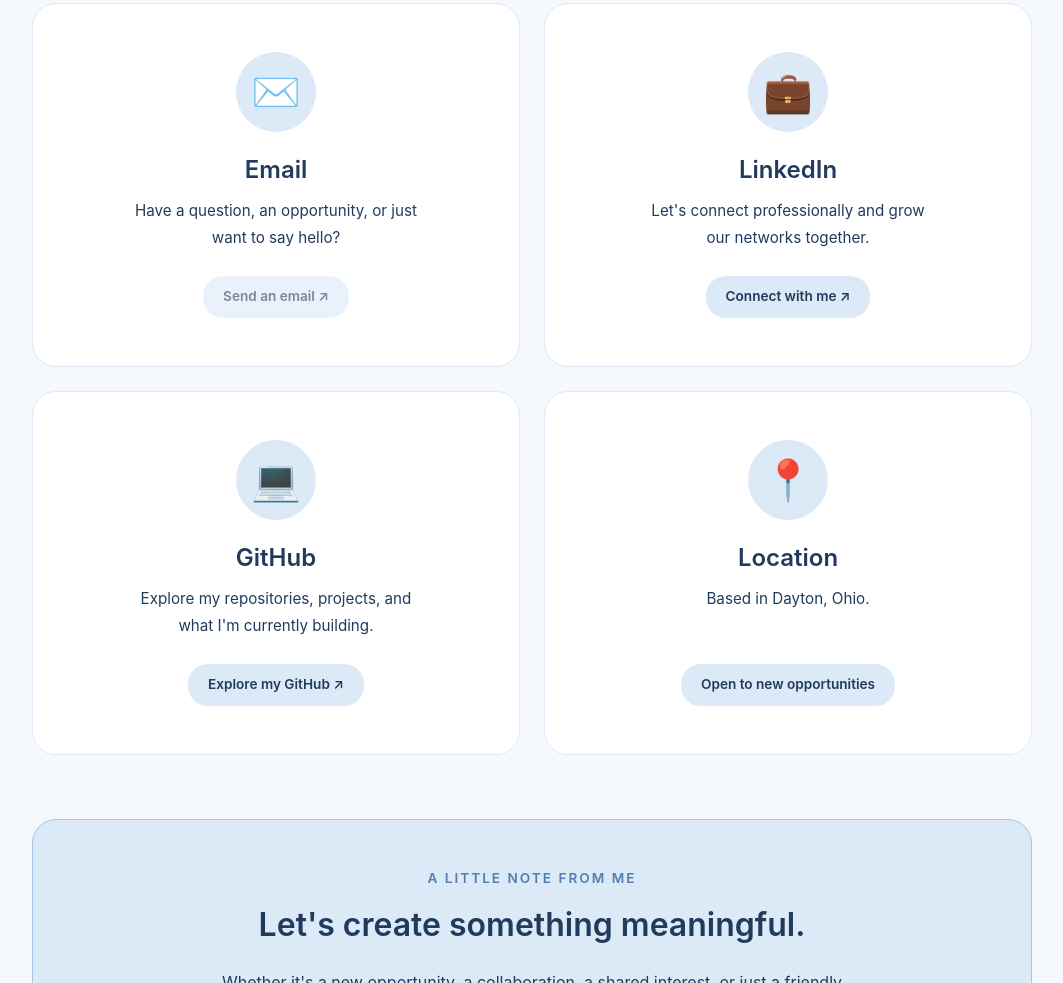
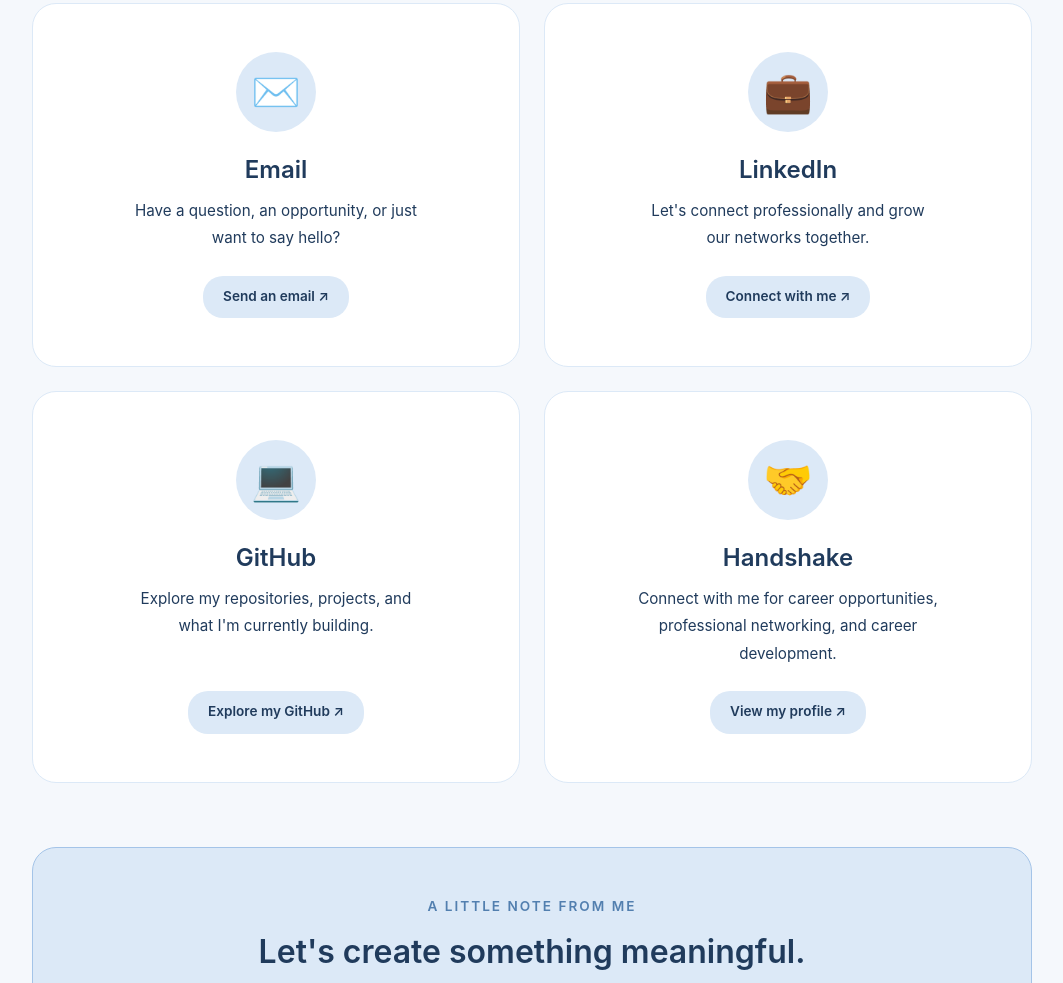
Before and after one commit to kkoppin001/kkoppin001.github.io, a plain HTML site: page contact.html in a window 1280 px wide. Shown: the part 398-1381 px from the top of the page, without its empty margins (108-1171 px from the left). Drawn offline with Linux system fonts and the light colour scheme.

Commit message:
updated contact

```diff
--- a/contact.html
+++ b/contact.html
@@ -4,7 +4,7 @@
     <meta charset="UTF-8">
     <meta name="viewport" content="width=device-width, initial-scale=1.0">
 
-    <meta name="description" content="Connect with Kalli Koppin for professional opportunities, collaborations, and more.">
+    <meta name="description" content="Connect with Kalli Koppin for professional opportunities, collaborations, and networking.">
 
     <title>Kalli Koppin | Contact</title>
 
@@ -16,6 +16,7 @@
 
     <!-- Navigation -->
     <header class="header">
+
         <nav class="navbar container" aria-label="Main navigation">
 
             <a href="index.html" class="logo">KK.</a>
@@ -42,6 +43,7 @@
             </ul>
 
         </nav>
+
     </header>
 
     <main class="container contact-page">
@@ -61,13 +63,17 @@
 
         </section>
 
+
         <!-- Contact Cards -->
         <section class="contact-section">
 
             <div class="contact-grid">
 
                 <!-- Email -->
-                <article class="contact-card">
+                <a
+                    href="mailto:kallikoppin@gmail.com"
+                    class="contact-card"
+                >
 
                     <span class="contact-icon">✉️</span>
 
@@ -78,13 +84,12 @@
                         or just want to say hello?
                     </p>
 
-                    <!-- TODO: Add public contact email -->
-
-                    <span class="contact-link-placeholder">
+                    <span class="contact-link">
                         Send an email ↗
                     </span>
 
-                </article>
+                </a>
+
 
                 <!-- LinkedIn -->
                 <a
@@ -99,8 +104,8 @@
                     <h2>LinkedIn</h2>
 
                     <p>
-                        Let's connect professionally and
-                        grow our networks together.
+                        Let's connect professionally
+                        and grow our networks together.
                     </p>
 
                     <span class="contact-link">
@@ -108,6 +113,7 @@
                     </span>
 
                 </a>
+
 
                 <!-- GitHub -->
                 <a
@@ -132,26 +138,34 @@
 
                 </a>
 
-                <!-- Location -->
-                <article class="contact-card">
 
-                    <span class="contact-icon">📍</span>
+                <!-- Handshake -->
+                <a
+                    href="https://wright.joinhandshake.com/profiles/kalli-koppin"
+                    class="contact-card"
+                    target="_blank"
+                    rel="noopener noreferrer"
+                >
 
-                    <h2>Location</h2>
+                    <span class="contact-icon">🤝</span>
+
+                    <h2>Handshake</h2>
 
                     <p>
-                        Based in Dayton, Ohio.
+                        Connect with me for career opportunities,
+                        professional networking, and career development.
                     </p>
 
-                    <span class="contact-location">
-                        Open to new opportunities
+                    <span class="contact-link">
+                        View my profile ↗
                     </span>
 
-                </article>
+                </a>
 
             </div>
 
         </section>
+
 
         <!-- Personal Message -->
         <section class="contact-message-section">
@@ -184,11 +198,14 @@
 
     </main>
 
+
     <!-- Footer -->
     <footer class="footer">
+
         <div class="container">
             <p>Made with ♡</p>
         </div>
+
     </footer>
 
 </body>
```
